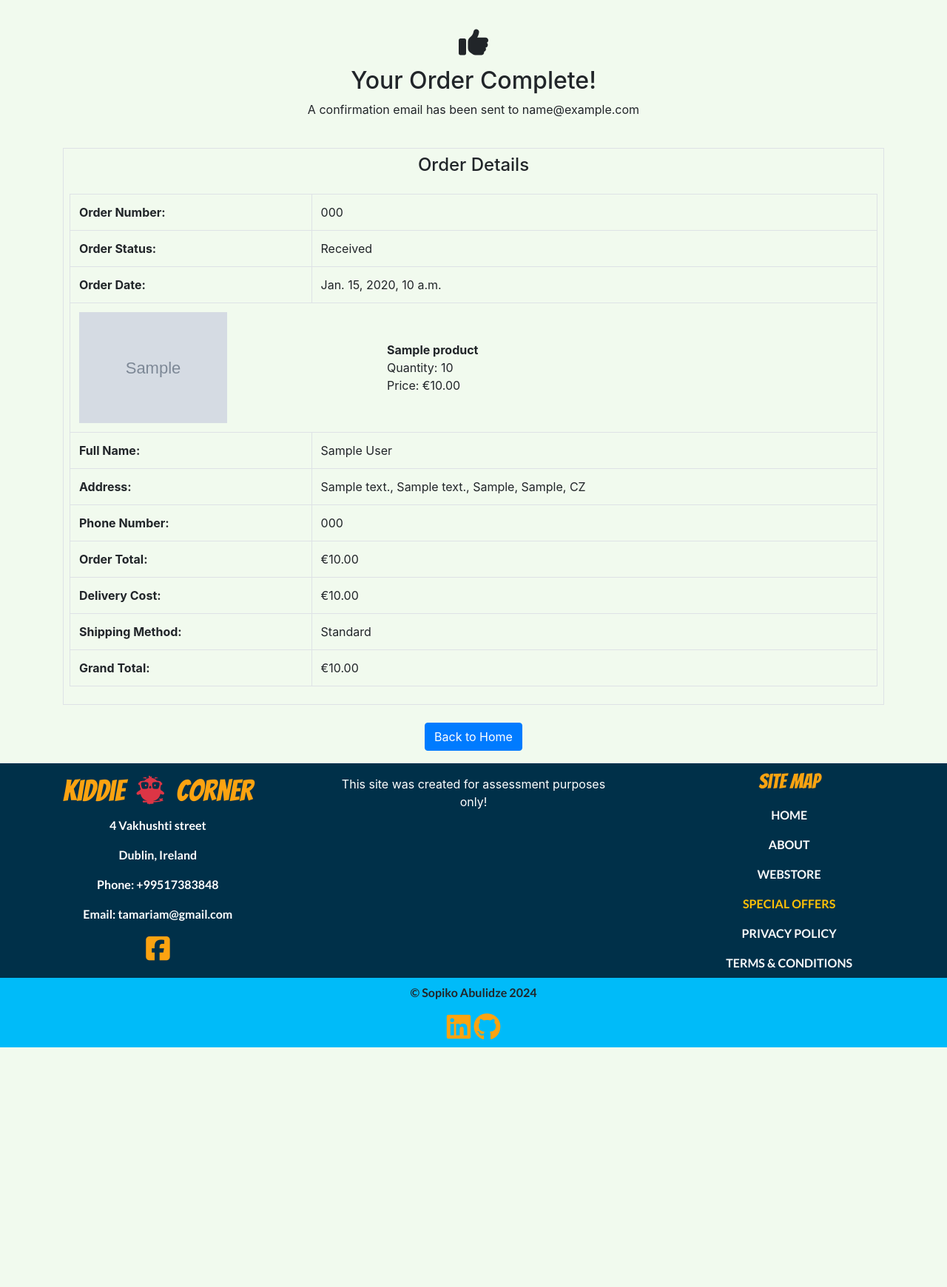
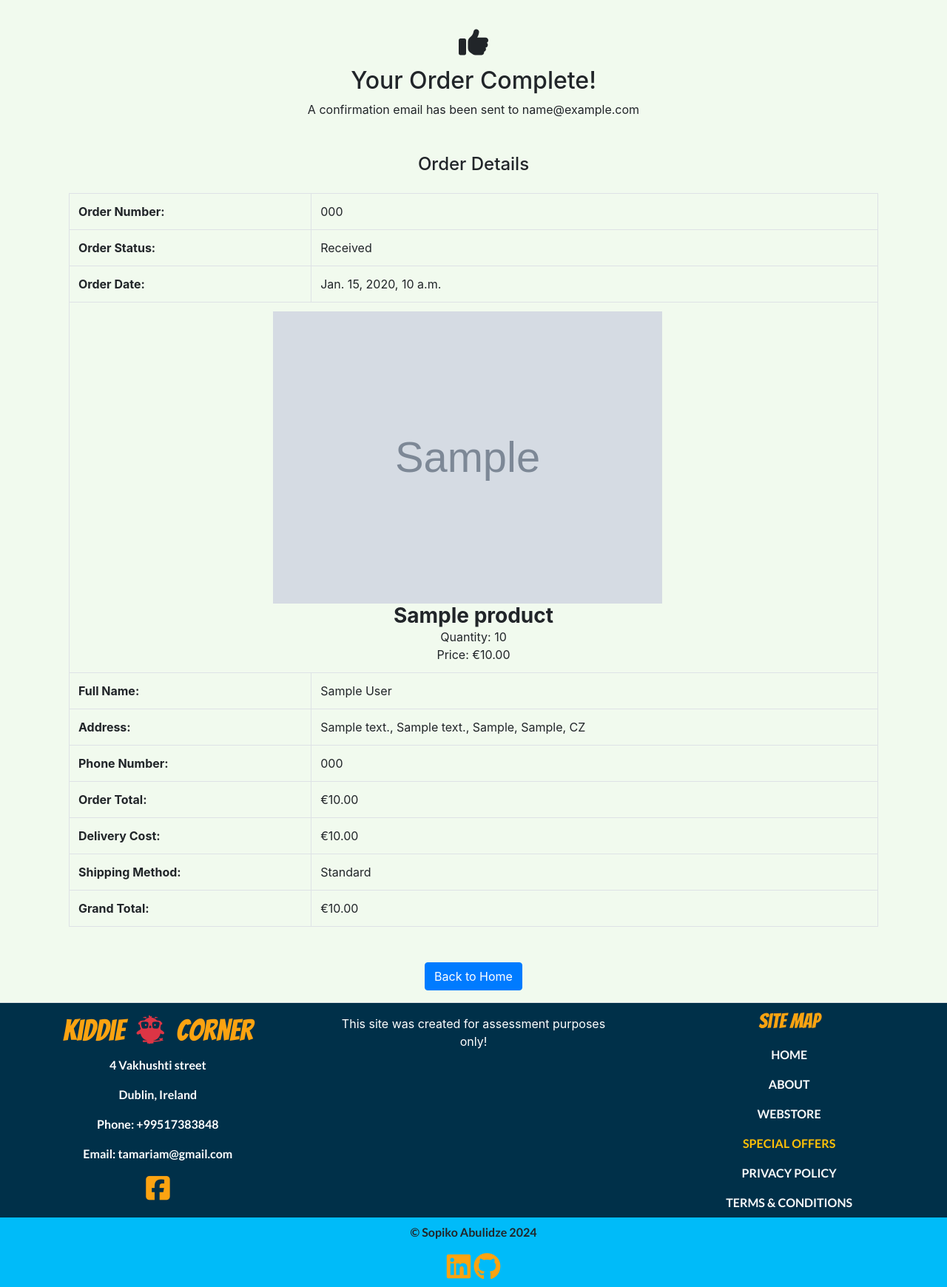
Before and after one commit to tamariam/Kiddie-Corner, a Django app: page /checkout/checkout_success/000 in a window 1280 px wide. Shown: the part 232-1972 px from the top of the page at 74% size. Before the commit the page ends 1648 px from the top, so only its background shows below. Run offline with Django 3.2, Linux system fonts and the light colour scheme; tables that the repository leaves empty hold one stand-in row (values such as "Sample post"); grey boxes marked "Sample" are stand-in pictures; some libraries are stand-ins or nearby versions; some web fonts are replaced.

Commit message:
Fix overflow issue on checkout success page for smaller screens with additional CSS styles

```diff
--- a/checkout/static/checkout/css/checkout.css
+++ b/checkout/static/checkout/css/checkout.css
@@ -33,3 +33,13 @@ select option {
     height: 44px;
     width: 100%;
 }
+.table-responsive {
+    overflow-x: auto;
+    -webkit-overflow-scrolling: touch;
+}
+
+.table td {
+    word-wrap: break-word; /* Ensures long words break to fit within the cell */
+    word-break: break-all; /* Ensures long words break to fit within the cell */
+    overflow-wrap: break-word; /* Prevents overflow by breaking long words */
+}
--- a/checkout/templates/checkout/checkout_success.html
+++ b/checkout/templates/checkout/checkout_success.html
@@ -22,7 +22,8 @@
 
     <div class="row mt-4">
         <div class="col-12">
-            <div class="p-2 border email-conf">
+            <div class="p-2  email-conf">
+               <div class="table-responsive">
                 <h4 class="text-center mb-4">Order Details</h4>
                 <table class="table table-bordered">
                     <tbody>
@@ -41,8 +42,8 @@
                         {% for item in order.lineitems.all %}
                         <tr>
                             <td colspan="2">
-                                <div class="d-flex align-items-center">
-                                    <div class="mr-3">
+                                <div>
+                                    <div class="mr-3 text-center">
                                         {% if item.product.image %}
                                             <img src="{{ item.product.image.url }}" alt="image of {{ item.product.name }}" class="w-50" >
                                         {% else %}
@@ -50,9 +51,9 @@
                                         {% endif %}
                                     </div>
                                     <div>
-                                        <p class="mb-0 font-weight-bold">{{ item.product.name }}</p>
-                                        <p class="mb-0">Quantity: {{ item.quantity }}</p>
-                                        <p class="mb-0">Price: €{{ item.product.price }}</p>
+                                        <h3 class="mb-0 font-weight-bold text-center">{{ item.product.name }}</h3>
+                                        <p class="mb-0  text-center">Quantity:<span> {{ item.quantity }}</span></p>
+                                        <p class="mb-0 text-center ">Price:  <span>€{{ item.product.price }}</span></p>
                                     </div>
                                 </div>
                             </td>
@@ -89,6 +90,7 @@
                         </tr>
                     </tbody>
                 </table>
+                </div>
             </div>
         </div>
     </div>
--- a/kiddie_corner/settings.py
+++ b/kiddie_corner/settings.py
@@ -27,7 +27,7 @@ SECRET_KEY = 'django-insecure-iz+slj6l(2!b$0qvri(=ye3djhi()=kdhhd*$edf372i+gkk$0
 # SECURITY WARNING: don't run with debug turned on in production!
 DEBUG = True
 
-ALLOWED_HOSTS = ['8000-tamariam-kiddiecorner-pmgxf0gq0yq.ws-eu111.gitpod.io']
+ALLOWED_HOSTS = ['8000-tamariam-kiddiecorner-pmgxf0gq0yq.ws-eu114.gitpod.io']
 
 
 # Application definition
--- a/templates/includes/footer.html
+++ b/templates/includes/footer.html
@@ -1,6 +1,6 @@
 <div class="container-fluid">
     <div class="row  justify-content-around">
- <div class="lato col-lg-4 col-md-6 text-center text-white">
+ <div class="lato col-12  col-lg-4 col-md-6 text-center text-white">
     <h2 class="bangers yellow logo my-0">Kiddie<i class=" m-3 text-danger fa-brands fa-earlybirds"></i>Corner</h2>
     <p>4 Vakhushti street </p>
     <p>Dublin, Ireland </p>
```
